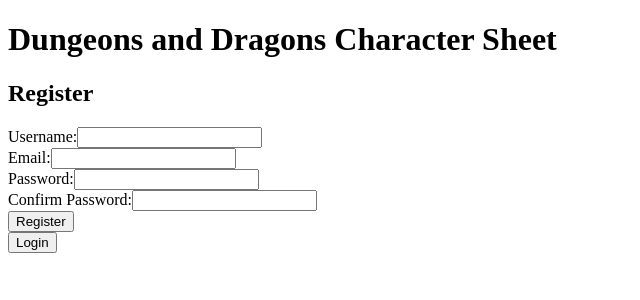
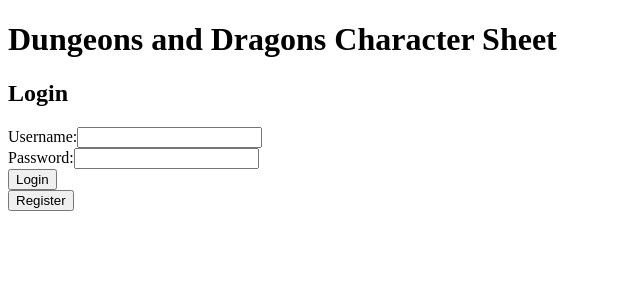
Before and after one commit to kellerflint/DnD-Character-Sheet, a Next.js app in the folder frontend/dnd-character-sheet/: page / in a window 1280 px wide. Shown: the top 300 px of the page, without its empty margins (0-640 px from the left). Built offline with nearby package versions, Linux system fonts and the light colour scheme.

Commit message:
Fixed buttons, and made entrypoint the login form component. Styling and backend integration is needed now.

```diff
--- a/frontend/dnd-character-sheet/src/components/AuthForms.jsx
+++ b/frontend/dnd-character-sheet/src/components/AuthForms.jsx
@@ -11,9 +11,9 @@ export default function AuthForms() {
 
     return (
         <div>
-            {showRegistrationForm ? <LoginForm/> : <RegistrationForm />}
+            {showRegistrationForm ? <RegistrationForm/> : <LoginForm />}
             <button onClick={() => SetShowRegistrationForm(!showRegistrationForm)}>
-                {showRegistrationForm ? "Register" : "Login"}
+                {showRegistrationForm ? "Login" : "Register"}
             </button>
         </div>
     )
```
